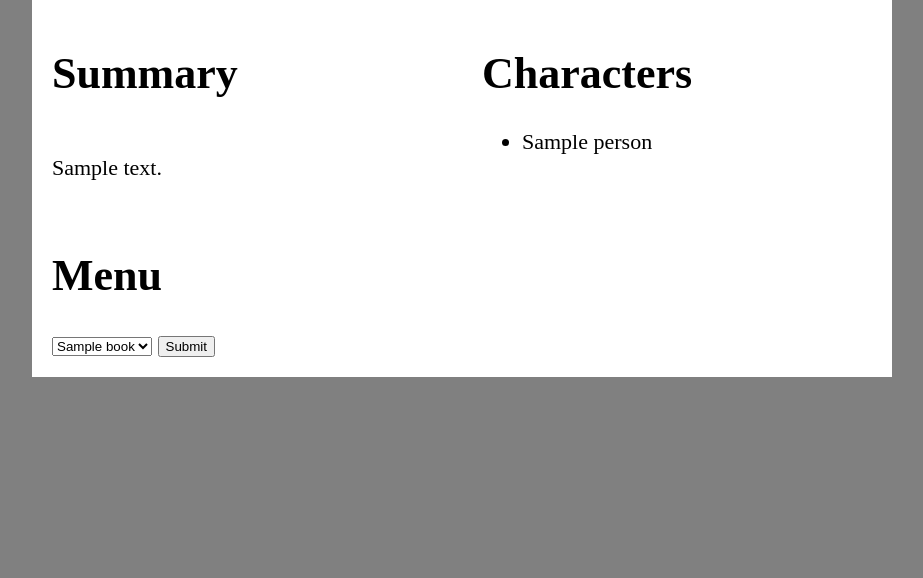
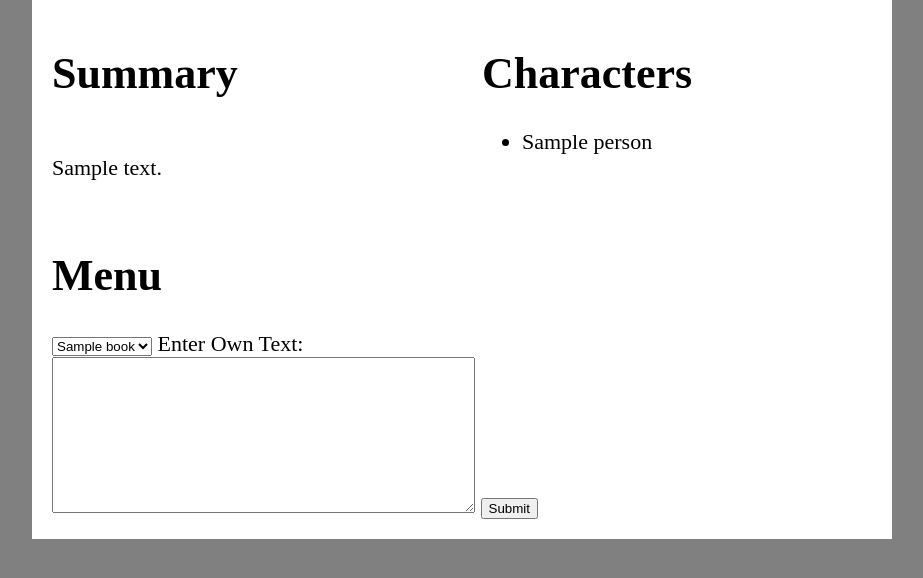
Before and after one commit to nighthail/book_analyzer, a Flask app: template templates/index.html in a window 1280 px wide. Shown: the part 171-749 px from the top of the page, without its empty margins (178-1101 px from the left). Run offline with Flask 3, Linux system fonts and the light colour scheme; the template is opened without the code that fills it: most values are stand-ins (such as "Sample title", 1, 10 or a date in 2020); some web fonts are replaced.

Commit message:
Added input field (textarea) for user to input their own book.

```diff
--- a/app.py
+++ b/app.py
@@ -38,15 +38,22 @@ def process():
     global unique_characters
     #Om en bok valts i listan och användaren klickat på submit:
     if request.method == 'POST':
-        #samma kod som körs under '/' med undantag att en bok nu valts
-        chosen_book = request.form['chosen_book']
-        doc = nlp_code.get_chosen_book(chosen_book)
-        book_summary = nlp_code.make_summary(doc)
-        unique_characters = nlp_code.get_all_characters(doc)
-        book_title = chosen_book.replace('.txt', '')
-        book_title = book_title.replace('-', ' ')
+        own_text = request.form['own_text']
+        if own_text == '':
+            # samma kod som körs under '/' med undantag att en bok nu valts
+            chosen_book = request.form['chosen_book']
+            doc = nlp_code.get_chosen_book(chosen_book)
+            book_summary = nlp_code.make_summary(doc)
+            unique_characters = nlp_code.get_all_characters(doc)
+            book_title = chosen_book.replace('.txt', '')
+            book_title = book_title.replace('-', ' ')
+        else:
+            doc = nlp_code.prepare_own_text(own_text)
+            book_summary = nlp_code.make_summary(doc)
+            unique_characters = nlp_code.get_all_characters(doc)
+            book_title = "Your text"
     else:
-        #Failsafe ifall ingen bok valts (på något sätt)
+        # Failsafe ifall ingen bok valts (på något sätt)
         chosen_book = 'Alice-in-Wonderland.txt'
         book_title = 'Alice in Wonderland'
 
--- a/static/style.css
+++ b/static/style.css
@@ -34,5 +34,3 @@ body {
 .row.span-two-columns > div {
     flex: 1 0 100%; /* Each item takes full width */
 }
-
-#button {background-color: #e7e7e7; color: black;} /* Gray */
--- a/templates/index.html
+++ b/templates/index.html
@@ -33,6 +33,9 @@
                         <option value="{{ book }}" required>{{ book }}</option>
                     {% endfor %}
                     </select>
+                    <label for="Name">Enter Own Text:</label><br>
+                    <textarea id="own_text" name="own_text" rows="10" cols="50">
+                    </textarea>
                     <button type="submit">Submit</button>
                     </form>
                     </label>
```
Also changed, not shown: nlp_code.py (+23 -17 lines).
